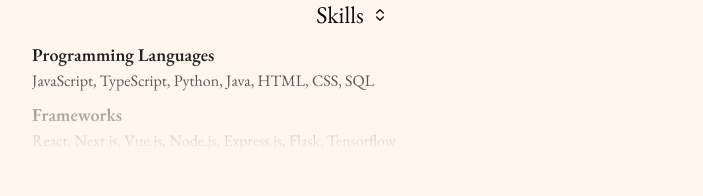
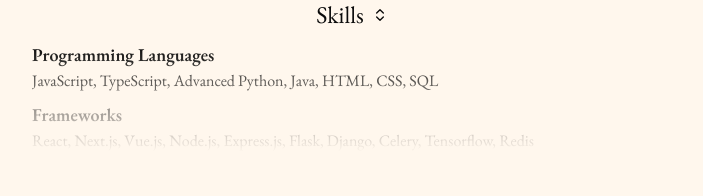
Before and after one commit to gabeha/minimal-portfolio, a Next.js app: page / in a window 1280 px wide. Shown: the part 595-791 px from the top of the page, without its empty margins (288-991 px from the left). Built offline with nearby package versions, Linux system fonts and the light colour scheme.

Commit message:
update skills section: enhance programming languages and frameworks descriptions

```diff
--- a/app/page.tsx
+++ b/app/page.tsx
@@ -69,12 +69,13 @@ const workTimelineItems = [
 const skillsSectionItems = [
   {
     category: "Programming Languages",
-    description: "JavaScript, TypeScript, Python, Java, HTML, CSS, SQL",
+    description:
+      "JavaScript, TypeScript, Advanced Python, Java, HTML, CSS, SQL",
   },
   {
     category: "Frameworks",
     description:
-      "React, Next.js, Vue.js, Node.js, Express.js, Flask, Tensorflow",
+      "React, Next.js, Vue.js, Node.js, Express.js, Flask, Django, Celery, Tensorflow, Redis",
   },
   {
     category: "Tools",
```
